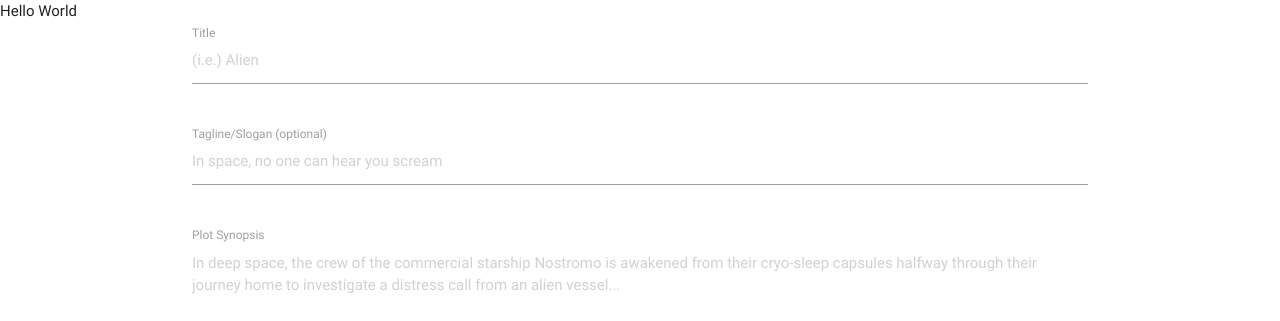
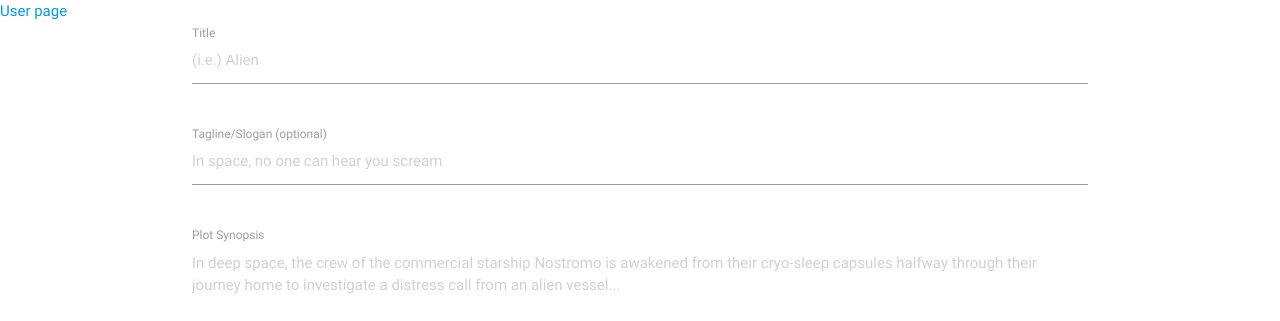
Before and after one commit to Code-Institute-Submissions/SpookySpool, a Flask app: page /user_submit in a window 1280 px wide. Shown: the top 321 px of the page. Run offline with Flask 2, Linux system fonts and the light colour scheme; data that the repository does not hold is empty; some libraries are stand-ins or nearby versions.

Commit message:
user page html boiler added, along with app route and tempory anchor to access it

```diff
--- a/app.py
+++ b/app.py
@@ -139,6 +139,14 @@ def insert_movie():
     return redirect(url_for("browse_movies"))
 
 
+@app.route("/user/<user_id>")
+def user_home(username):
+    user_data = users.find_one({"username": username})
+
+    render_template("user.html", user=user_data)
+
+
+
 if __name__ == "__main__":
     app.run(host=os.environ.get("IP"),
             port=int(os.environ.get("PORT")),
--- a/templates/base.html
+++ b/templates/base.html
@@ -15,7 +15,7 @@
 </head>
 <body>
 
-Hello World
+<a href="{{url_for('user.html', username=session['username'])}}">User page</a>
 <div class="container">
 {% block content %}
 {% endblock %}
--- /dev/null
+++ b/templates/user.html
@@ -0,0 +1,3 @@
+{% extends "base.html" %}
+{% block content %}
+{% endblock %}
```
